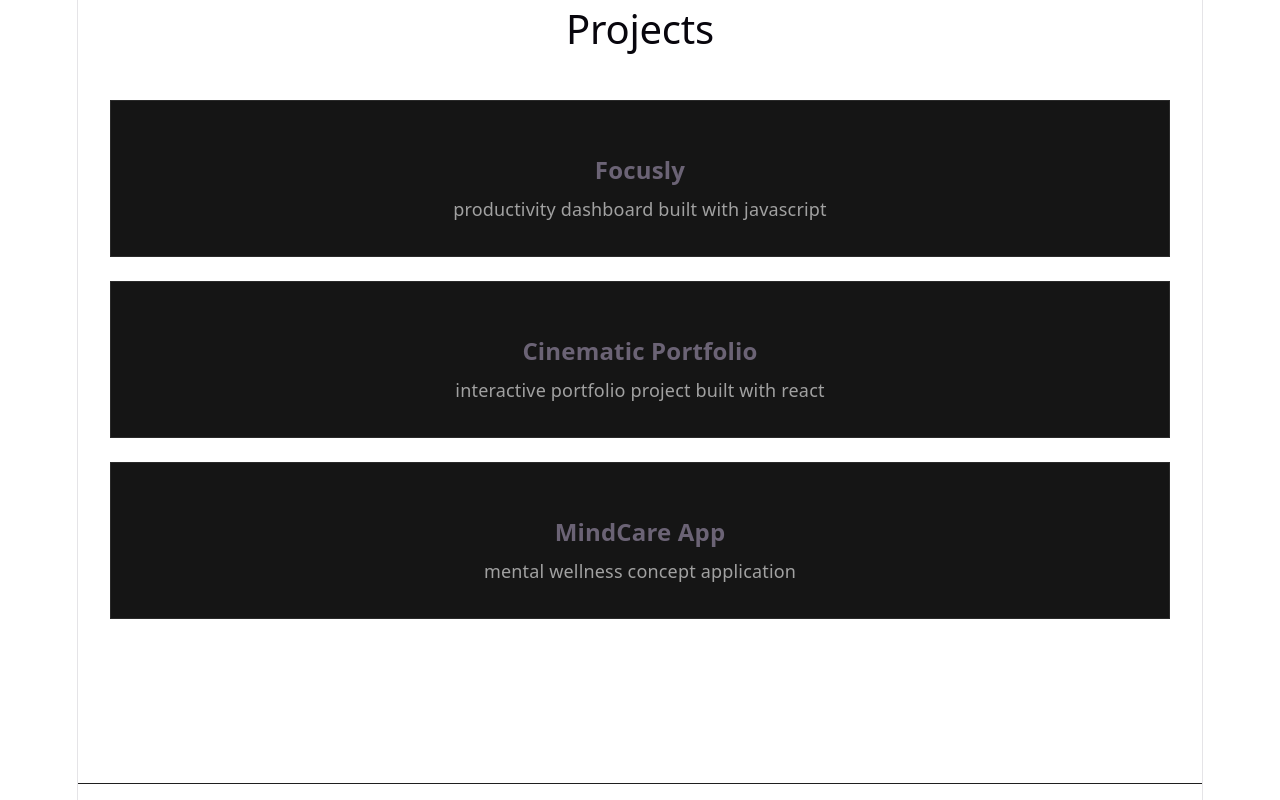
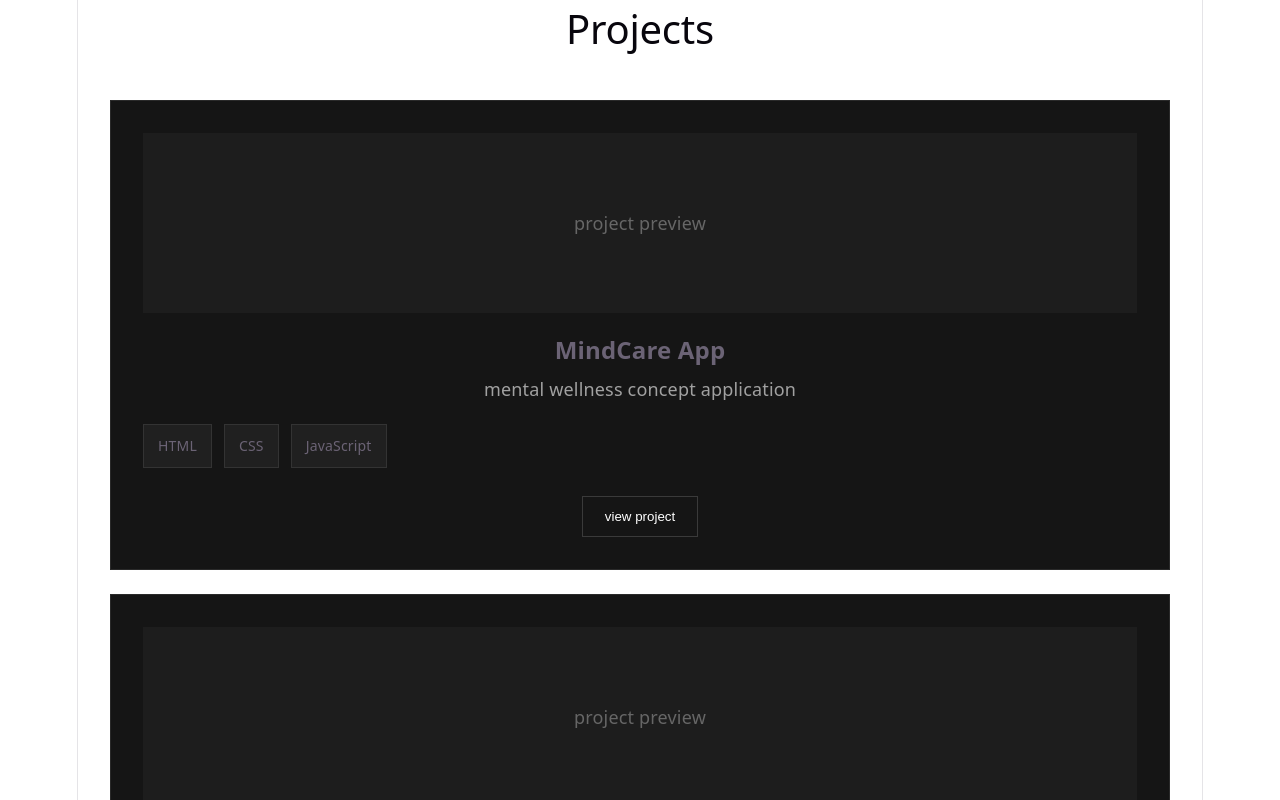
Before and after one commit to ezginy/cinematic-portfolio, a React (Vite) app: page / in a window 1280 px wide. Shown: the part 1000-1800 px from the top of the page. Built offline with nearby package versions, Linux system fonts and the light colour scheme.

Commit message:
expand project card content
- added project technology tags
- improved project card layout
- rendered technologies with map()
- added project action buttons
- created placeholder preview section

```diff
--- a/src/components/ProjectCard.jsx
+++ b/src/components/ProjectCard.jsx
@@ -2,6 +2,10 @@
 function ProjectCard(props) {
     return (
         <div className="project-card">
+
+            <div className="project-image">
+                project preview
+            </div>
 
             <h3 className="project-card-title">
                 {props.title}
@@ -11,6 +15,21 @@ function ProjectCard(props) {
                 {props.description}
             </p>
 
+            <div className="project-technologies">
+                {props.technologies.map((tech) => (
+                    <span
+                        key={tech}
+                        className="technology-tag"
+                    >
+                        {tech}
+                    </span>
+                ))}
+            </div>
+
+            <button className="project-button">
+                view project
+            </button>
+
         </div>
     )
 }
--- a/src/components/Projects.css
+++ b/src/components/Projects.css
@@ -32,3 +32,41 @@
     color: #a1a1a1;
     line-height: 1.6;
 }
+
+.project-image {
+    height: 180px;
+    margin-bottom: 24px;
+    display: flex;
+    justify-content: center;
+    align-items: center;
+    background: #1d1d1d;
+    color: #666;
+}
+
+.project-technologies {
+    display: flex;
+    gap: 12px;
+    margin-top: 20px;
+}
+
+.technology-tag {
+    padding: 8px 14px;
+    background: #202020;
+    border: 1px solid #333;
+    font-size: 14px;
+}
+
+.project-button {
+    margin-top: 28px;
+    padding: 12px 22px;
+    background: transparent;
+    border: 1px solid #3a3a3a;
+    color: white;
+    cursor: pointer;
+    transition: 0.3s;
+}
+
+.project-button:hover {
+    background: white;
+    color: black;
+}
--- a/src/components/Projects.jsx
+++ b/src/components/Projects.jsx
@@ -6,18 +6,21 @@ function Projects() {
     const projects = [
         {
             id: 1,
-            title: "Focusly",
-            description: "productivity dashboard built with javascript"
+            title: "MindCare App",
+            description: "mental wellness concept application",
+            technologies: ["HTML", "CSS", "JavaScript"]
         },
         {
             id: 2,
-            title: "Cinematic Portfolio",
-            description: "interactive portfolio project built with react"
+            title: "Focusly",
+            description: "productivity dashboard built with javascript",
+            technologies: ["HTML", "CSS", "JavaScript"]
         },
         {
             id: 3,
-            title: "MindCare App",
-            description: "mental wellness concept application"
+            title: "Cinematic Portfolio",
+            description: "interactive portfolio project built with react",
+            technologies: ["CSS", "React"]
         }
     ]
 
@@ -31,6 +34,7 @@ function Projects() {
                     key={project.id}
                     title={project.title}
                     description={project.description}
+                    technologies={project.technologies}
                 />
             ))}
 
```
